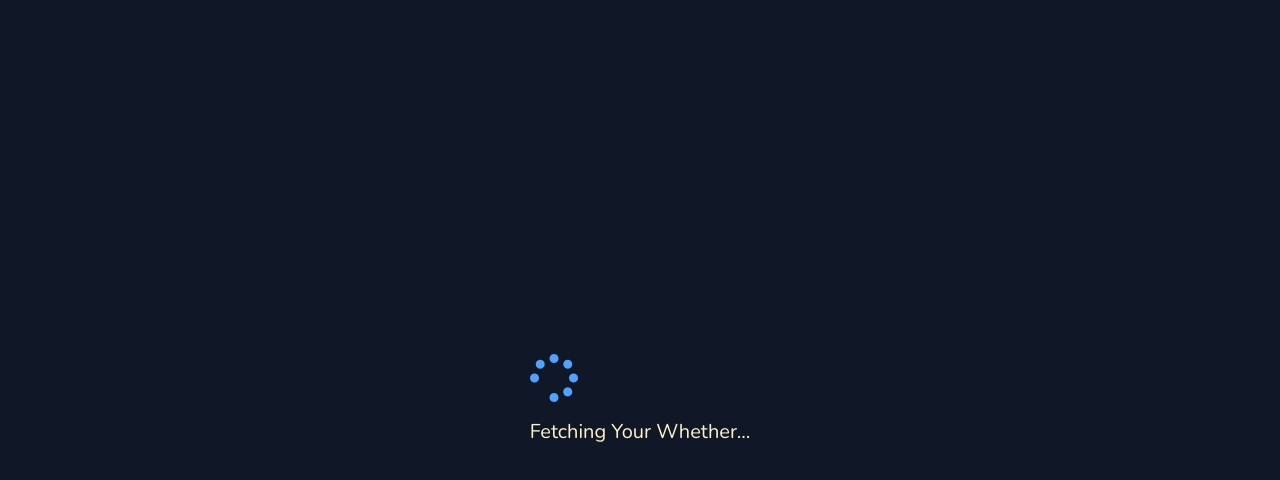
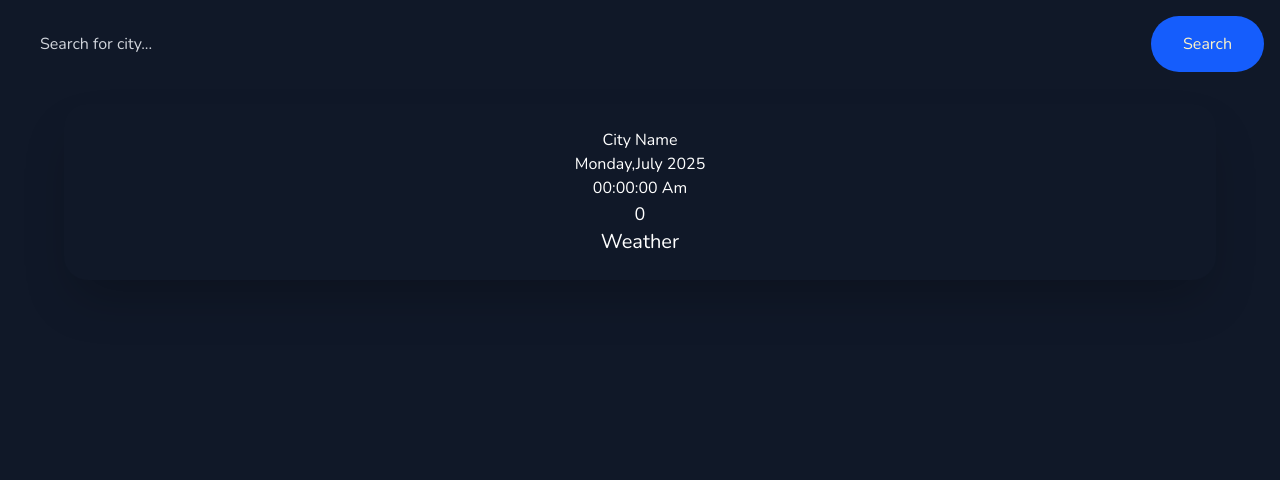
Before and after one commit to pragati8-tech/Wheather_App_BY_Pragati_Agrawal-15sep-, a website: page index.html in a window 1280 px wide. Drawn offline with nearby package versions, Linux system fonts and the light colour scheme.

Commit message:
current weather showing functionaility

```diff
--- a/index.html
+++ b/index.html
@@ -14,25 +14,50 @@
 </head>
 
 <body class="bg-gray-900 text-amber-100">
-   <div id="animation-con">
+    <div id="animation-con">
 
-   </div>
+    </div>
 
-   <div id="loading" class="fixed inset-0  flex items-center justify-center">
+    <!-- <div id="loading" class="fixed inset-0  flex items-center justify-center">
         <div>
             <i class="fas fa-spinner fa-spin text-5xl mb-4 text-blue-400"></i>
             <p class="text-xl">Fetching Your Whether...</p>
         </div>
-   </div>
+   </div> -->
 
-   <div id="error" class="fixed insert-0 flex items-center justify-center z-50 hidden">
+    <div id="error" class="fixed insert-0 flex items-center justify-center z-50 hidden">
         <div class="bg-red-900 border border-red-700 rounded-lg shadow-xl p-6 w-11/12 text-center">
             <h3 class="text-2xl font-bold mb-4">Oops! Something went wrong.</h3>
             <p class="mb-6">Could not fetch weather data.</p>
-             <button class="bg-red-600 hover:700 text-white font-bold py-2 px-6 rounded-2xl" id="close-btn">Close</button>
+            <button class="bg-red-600 hover:700 text-white font-bold py-2 px-6 rounded-2xl"
+                id="close-btn">Close</button>
         </div>
-   </div>
+    </div>
 
+
+    <div class="min-h-screen w-full p-4 duration-75">
+        <div class="w-full mx-auto mb-8 relative">
+            <form id="search-form" class="flex items-center">
+                <input type="text" id="city-input" placeholder="Search for city..."
+                    class="w-full bg-transparent text-white placeholder-gray-300 border-none py-4 px-6 rounded-full">
+                <button type="submit" class="bg-blue-600 hover:bg-blue-700 py-4 px-8 rounded-full">Search</button>
+            </form>
+        </div>
+
+        <main class="w-full max-w-6xl mx-auto grid grid-cols-1 gap-4 relative">
+            <div class="space-y-8">
+                <div class="p-6 rounded-3xl shadow-2xl card text-shadow flex flex-col items-centerjustify-center">
+                    <div class="text-center text-white">
+                        <h2 class="text">City Name</h2>
+                        <p id="current-date">Monday,July 2025</p>
+                        <p id="current-time" class="class="text-lg">00:00:00 Am</p>
+                        <p id="current-temp" class="text-lg">0</p>
+                        <p id="current-wheather" class="text-xl ">Weather</p>
+                    </div>
+                </div>
+            </div>
+        </main>
+    </div>
 </body>
 
 </html>
```
Also changed, not shown: output.css.
